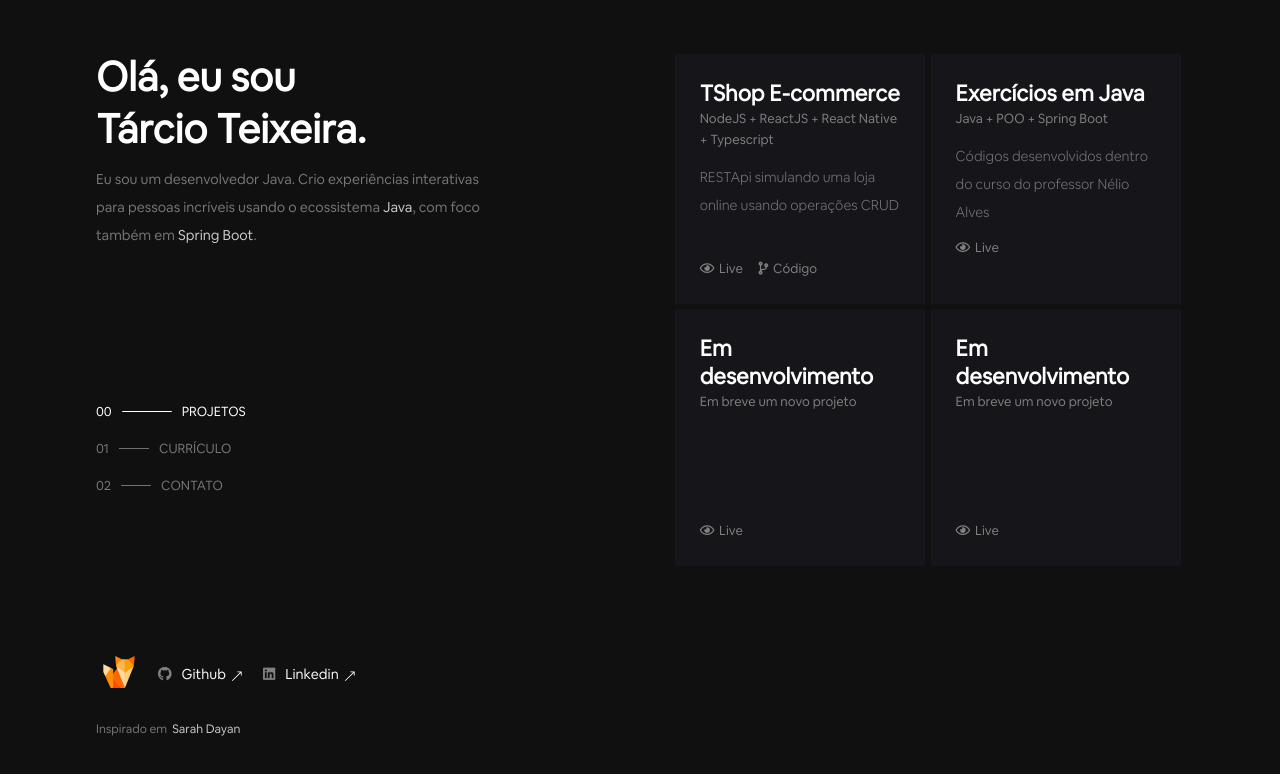
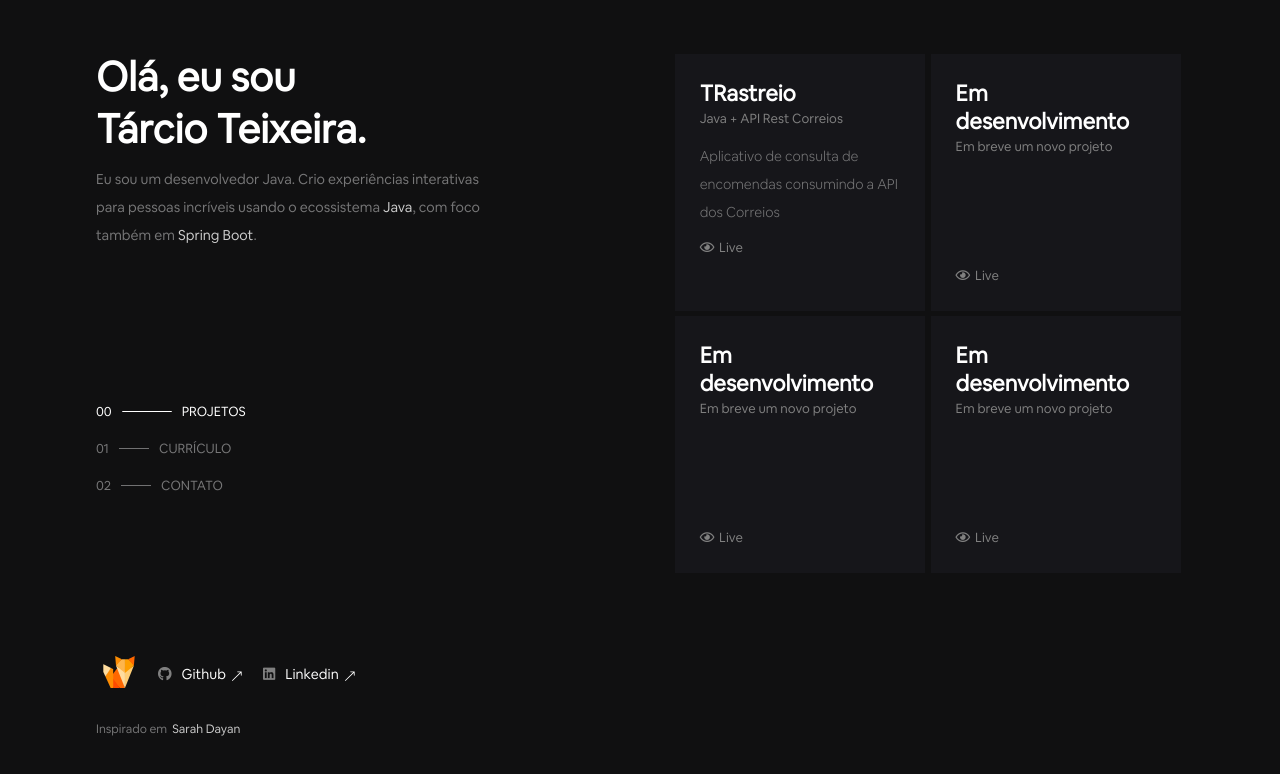
Before and after one commit to teixtarcio/tarcio.dev, a React (Create React App) app: page / in a window 1280 px wide. Shown: the top 774 px of the page. Built offline with nearby package versions, Linux system fonts and the light colour scheme.

Commit message:
Update Work.jsx

```diff
--- a/src/components/work/Work.jsx
+++ b/src/components/work/Work.jsx
@@ -10,21 +10,21 @@ export class Work extends Component {
 
       {
         id: uuid(),
-        title: "TShop E-commerce",
-        description: "RESTApi simulando uma loja online usando operações CRUD",
-        github: "https://github.com/teixtarcio/t-shop",
+        title: "TRastreio",
+        description: "Aplicativo de consulta de encomendas consumindo a API dos Correios",
+        github: "https://github.com/teixtarcio/TRastreio/",
         live: "/",
-        stack: "NodeJS + ReactJS + React Native + Typescript",
-        isPrivate: false,
+        stack: "Java + API Rest Correios",
+        isPrivate: true,
       },
 
       {
         id: uuid(),
-        title: "Exercícios em Java",
-        description: "Códigos desenvolvidos dentro do curso do professor Nélio Alves",
-        github: "https://github.com/teixtarcio/java_exercises",
+        title: "Em desenvolvimento",
+        description: "",
+        github: "",
         live: "",
-        stack: "Java + POO + Spring Boot",
+        stack: "Em breve um novo projeto",
         isPrivate: true,
       },
 
```
